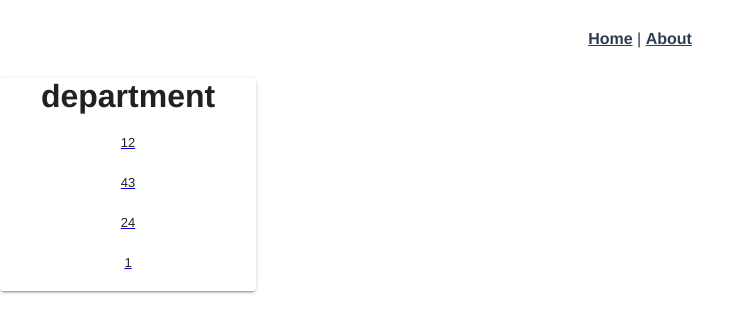
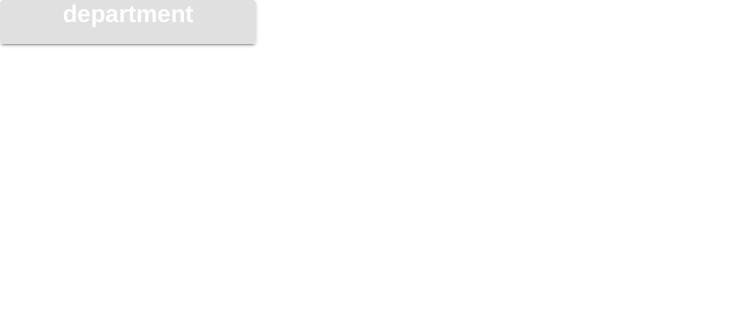
Before and after one commit to BagdadiMan/GoldViewClient, a Vue app in the folder gold-view-client/: page /hospital/0 in a window 1280 px wide. Shown: the top 332 px of the page, without its empty margins (0-755 px from the left). Built offline with nearby package versions, Linux system fonts and the light colour scheme.

Commit message:
feat(SideView):added style to sidevbiew component

```diff
--- a/gold-view-client/src/App.vue
+++ b/gold-view-client/src/App.vue
@@ -1,9 +1,5 @@
 <template>
   <div id="app">
-    <div id="nav">
-      <router-link to="/">Home</router-link> |
-      <router-link to="/about">About</router-link>
-    </div>
     <router-view/>
   </div>
 </template>
--- a/gold-view-client/src/components/SideView.vue
+++ b/gold-view-client/src/components/SideView.vue
@@ -1,26 +1,28 @@
 <template>
 
-<v-card
+<v-card style="background: #E0E0E0"
     elevation="12"
     width="256"
+    class="pa-md-2"
 >
-    <h1>{{title}}</h1>
+    <h2 style="color: #FFFFFF">{{title}}</h2>
     <v-navigation-drawer
     floating
     permanent
     >
-    <v-list
+    <v-list style="background: #E0E0E0"
         dense
         rounded
+
     >
-        <router-link
+        <router-link style="text-decoration:none"
         v-for="item in items"
         :key="item.title"
         :to="{path:`${title}/${item.title}`}"
         append>
-            <v-list-item link>
-                <v-list-item-content>
-                    <v-list-item-title>{{item.title}}</v-list-item-title>
+            <v-list-item  style="background: #FFAB91; margin-bottom: 12px" link>
+                <v-list-item-content >
+                    <v-list-item-title style="color: #FFFFFF;">{{item.title}}</v-list-item-title>
                 </v-list-item-content>
             </v-list-item>
         </router-link>
--- a/gold-view-client/src/views/Hospital.vue
+++ b/gold-view-client/src/views/Hospital.vue
@@ -15,7 +15,7 @@ export default {
     },
     data: () => {
         return {
-            items:[{sickness:1,title:12},{sickness:1,title:43},{sickness:1,title:24},{sickness:3,title:1}]
+            items:[]
         }
     }
 }
```
Also changed, not shown: gold-view-client/src/components/MainView.vue (added, +15 -0 lines), 1 other file (tests, documents, lock files or other folders).
